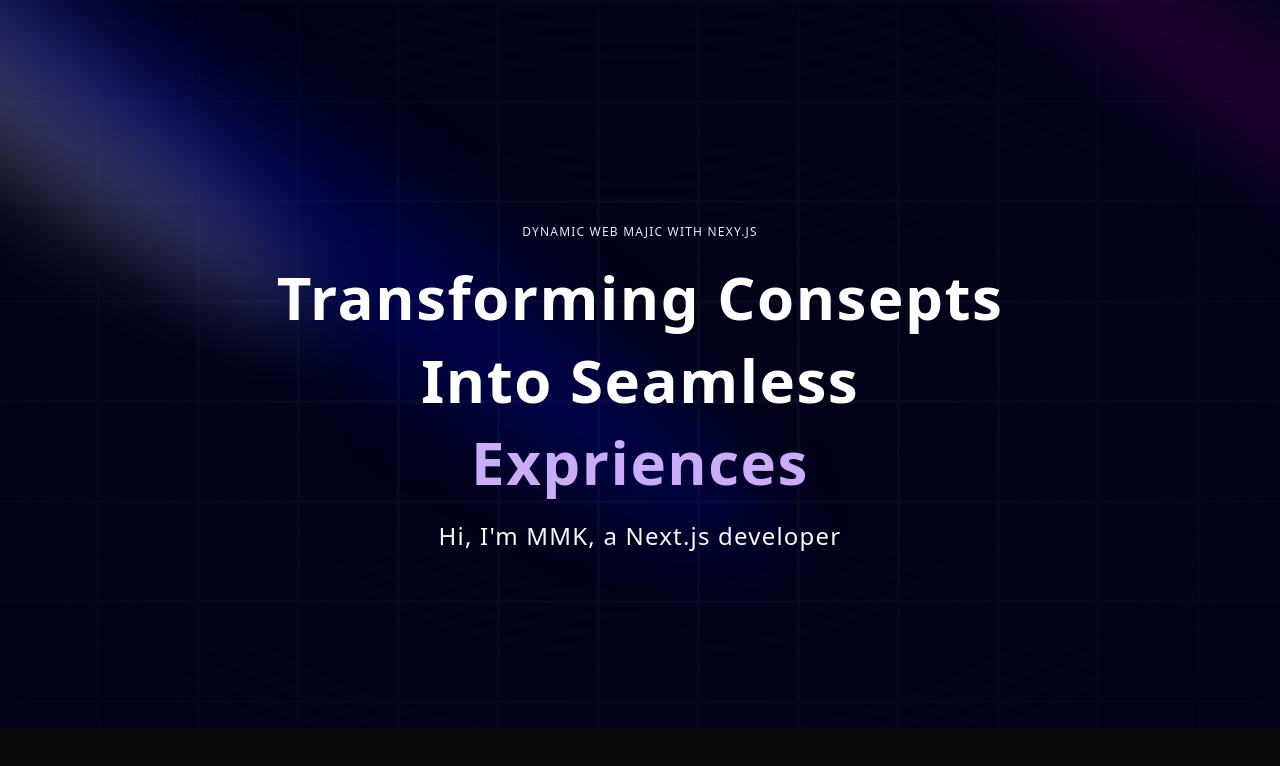
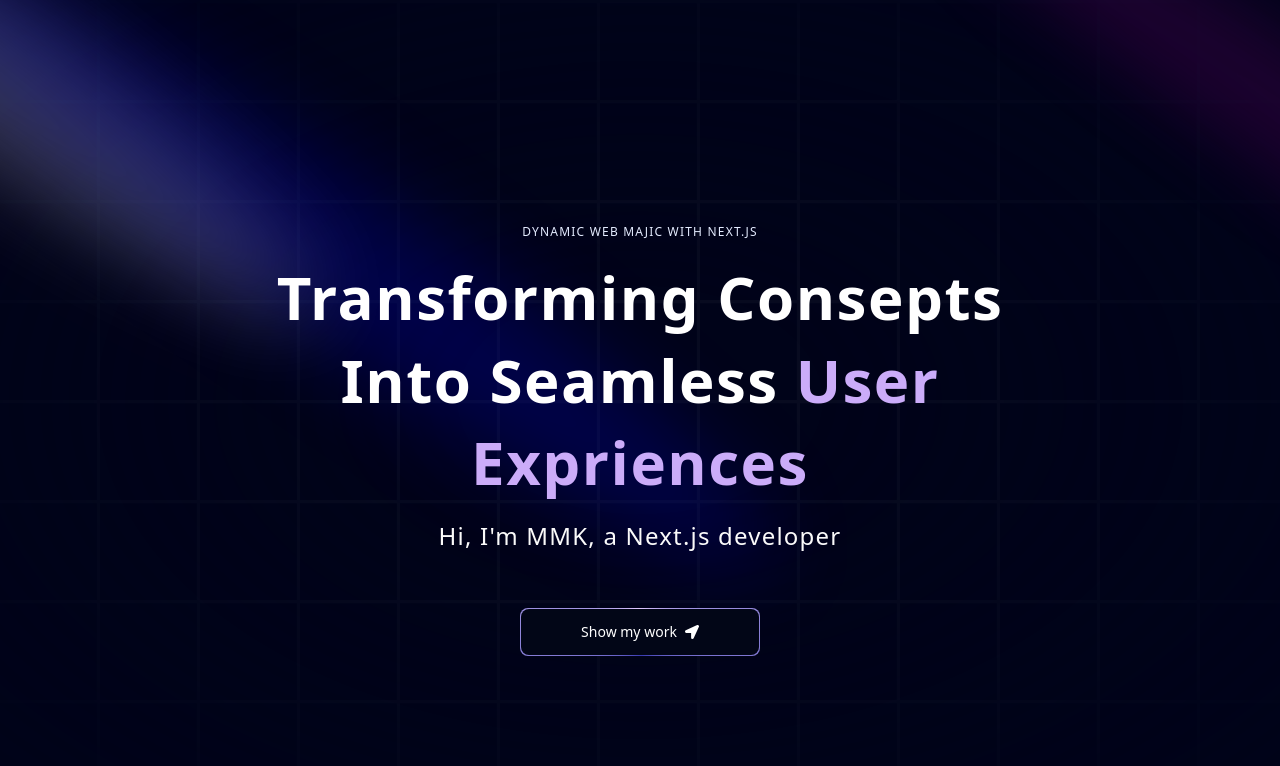
Before and after one commit to mmk4-81/personal-portfolio, a Next.js app: page / in a window 1280 px wide. Shown: the top 766 px of the page. Built offline with nearby package versions, Linux system fonts and the light colour scheme.

Commit message:
add majic Button

```diff
--- a/components/Hero.tsx
+++ b/components/Hero.tsx
@@ -1,6 +1,8 @@
 import React from "react";
 import { Spotlight } from "./ui/Spotlight";
 import { TextGenerateEffect } from "./ui/TextGenerateEffect";
+import MagicButton from "./ui/MagicButton";
+import { FaLocationArrow } from "react-icons/fa";
 
 const Hero = () => {
   return (
@@ -24,15 +26,22 @@
       <div className="flex justify-center relative my-20 z-10">
         <div className="max-w-[80vw] md:max-w-2xl lg:max-w-[60vw] flex flex-col items-center justify-center ">
           <h2 className="uppercase tracking-widest text-xs text-center text-blue-100 max-w-80">
-            Dynamic web majic with nexy.js
+            Dynamic web majic with next.js
           </h2>
           <TextGenerateEffect
             className="text-center text-[40px] md:text-5xl lg:text-6xl"
-            words="Transforming Consepts Into Seamless Expriences"
+            words="Transforming Consepts Into Seamless User Expriences"
           />
           <p className="text-center md:tracking-wider mb-4 text-sm md:text-lg lg:text-2xl">
             Hi, I&apos;m MMK, a Next.js developer
             </p>
+            <a href="#about">
+              <MagicButton
+                title='Show my work'
+                icon = {<FaLocationArrow />}
+                position="right"
+              />
+            </a>
         </div>
       </div>
     </div>
--- /dev/null
+++ b/components/ui/MagicButton.tsx
@@ -0,0 +1,20 @@
+import React, { ReactNode } from "react";
+
+const MagicButton = ({
+  title , icon , position , handleClick , otherClasses
+}:{
+  title : string ; icon : React.ReactNode ; position: string ; handleclick? :()=>void ; otherClasses?:string;
+}) => {
+  return (
+    <button className="relative w-full inline-flex h-12 overflow-hidden rounded-lg p-[1px] md:w-60 md:mt-10">
+      <span className="absolute inset-[-1000%] animate-[spin_2s_linear_infinite] bg-[conic-gradient(from_90deg_at_50%_50%,#E2CBFF_0%,#393BB2_50%,#E2CBFF_100%)]" />
+      <span className={`inline-flex h-full w-full cursor-pointer items-center justify-center rounded-lg gap-2 bg-slate-950 px-7 text-sm font-medium text-white backdrop-blur-3xl ${otherClasses}`}>
+        {position === 'left' && icon}
+        {title}
+        {position === 'right' && icon}
+      </span>
+    </button>
+  );
+};
+
+export default MagicButton;
--- a/package.json
+++ b/package.json
@@ -16,6 +16,7 @@
     "next-themes": "^0.3.0",
     "react": "^18.3.1",
     "react-dom": "^18.3.1",
+    "react-icons": "^5.3.0",
     "tailwind-merge": "^2.5.4",
     "tailwindcss-animate": "^1.0.7"
   },
```
Also changed, not shown: 1 other file (tests, documents, lock files or other folders).
